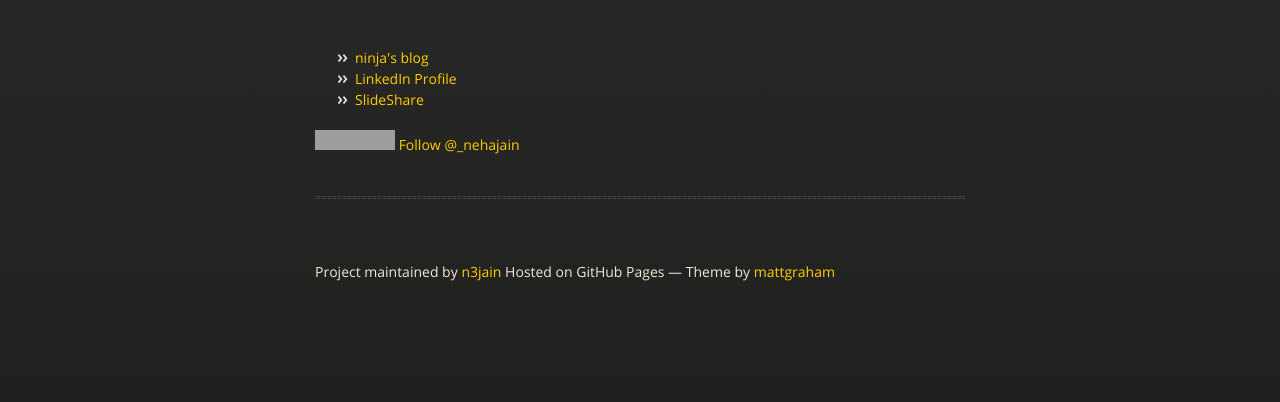
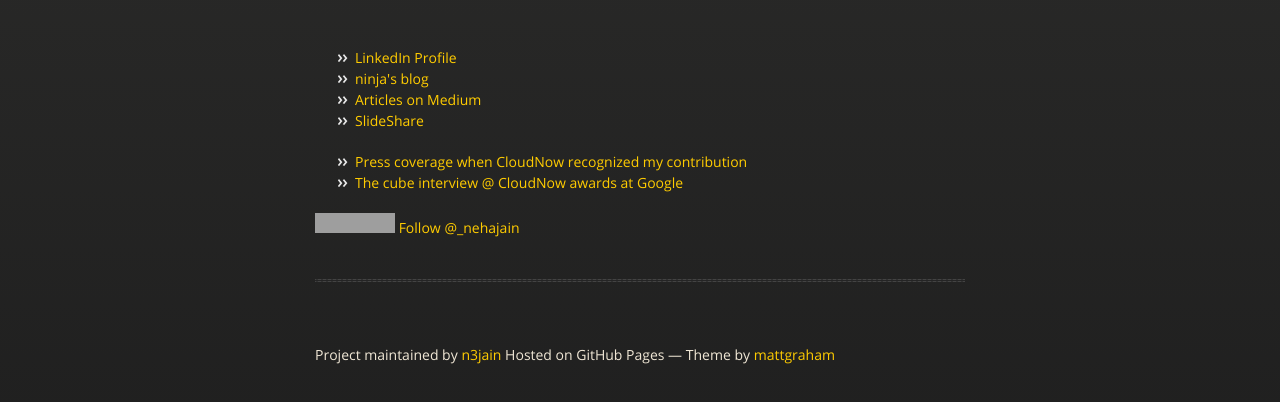
Before and after one commit to n3jain/n3jain.github.io, a plain HTML site: page index.html in a window 1280 px wide. Shown: the part 154-556 px from the top of the page. Drawn offline with nearby package versions, Linux system fonts and the light colour scheme; grey boxes are pictures that could not be loaded.

Commit message:
Add links to a few more social media presence

```diff
--- a/index.html
+++ b/index.html
@@ -31,9 +31,14 @@
           <h1>Neha Jain</h1>
         </div>
         <ul>
+          <li><a name="linkedin" class="anchor" href="https://in.linkedin.com/in/nehajainhbti"><span class="octicon octicon-link">LinkedIn Profile</span></a></li>
           <li><a name="blog" class="anchor" href="http://blog.nehaja.in"><span class="octicon octicon-link">ninja's blog</span></a></li>
-          <li><a name="linkedin" class="anchor" href="http://in.linkedin.com/in/nehajainhbti"><span class="octicon octicon-link">LinkedIn Profile</span></a></li>
-          <li><a name="slideshare" class="anchor" href="http://www.slideshare.net/neha_jain"><span class="octicon octicon-link">SlideShare</span></a></li>
+          <li><a name="medium" class="anchor" href="https://medium.com/@_nehajain"><span class="octicon octicon-link">Articles on Medium</span></a></li>
+          <li><a name="slideshare" class="anchor" href="https://www.slideshare.net/neha_jain"><span class="octicon octicon-link">SlideShare</span></a></li>
+        </ul>
+        <ul>
+          <li><a name="newstack" class="anchor" href="https://thenewstack.io/cloudnow-names-linkedins-neha-jain-one-top-women-cloud-work-using-ai-reduce-bias-hiring/"><span class="octicon octicon-link">Press coverage when CloudNow recognized my contribution</span></a></li>
+          <li><a name="thecube" class="anchor" href="https://www.youtube.com/watch?v=_SXhzR0MnIM "><span class="octicon octicon-link">The cube interview @ CloudNow awards at Google</span></a></li>
         </ul>
         <p>
           <iframe src="//www.facebook.com/plugins/follow?href=https%3A%2F%2Fwww.facebook.com%2Fn3jain&amp;layout=button&amp;show_faces=true&amp;colorscheme=light&amp;width=450&amp;height=80" scrolling="no" frameborder="0" style="border:none; overflow:hidden; width:80px; height:20px;" allowTransparency="true"></iframe>
```
